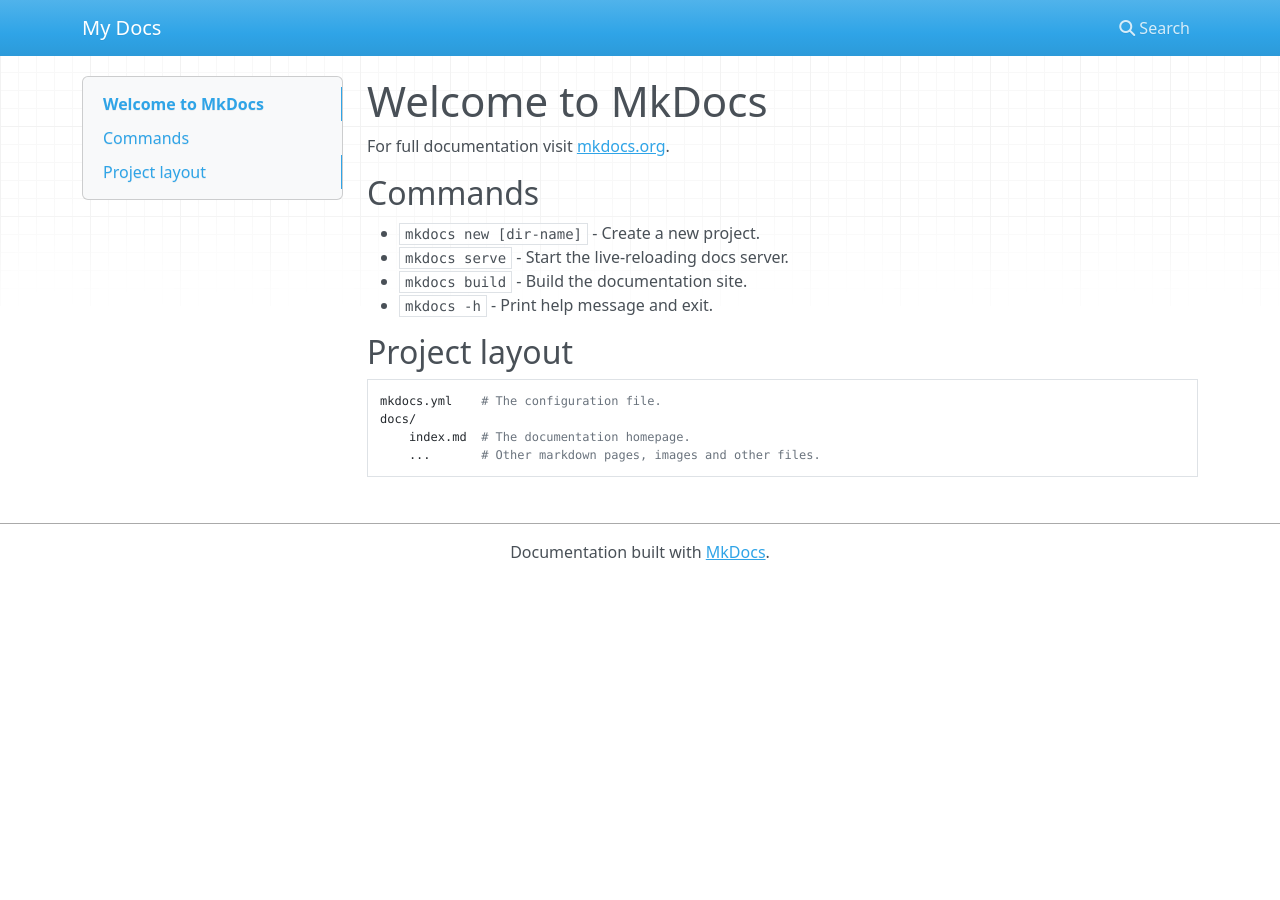
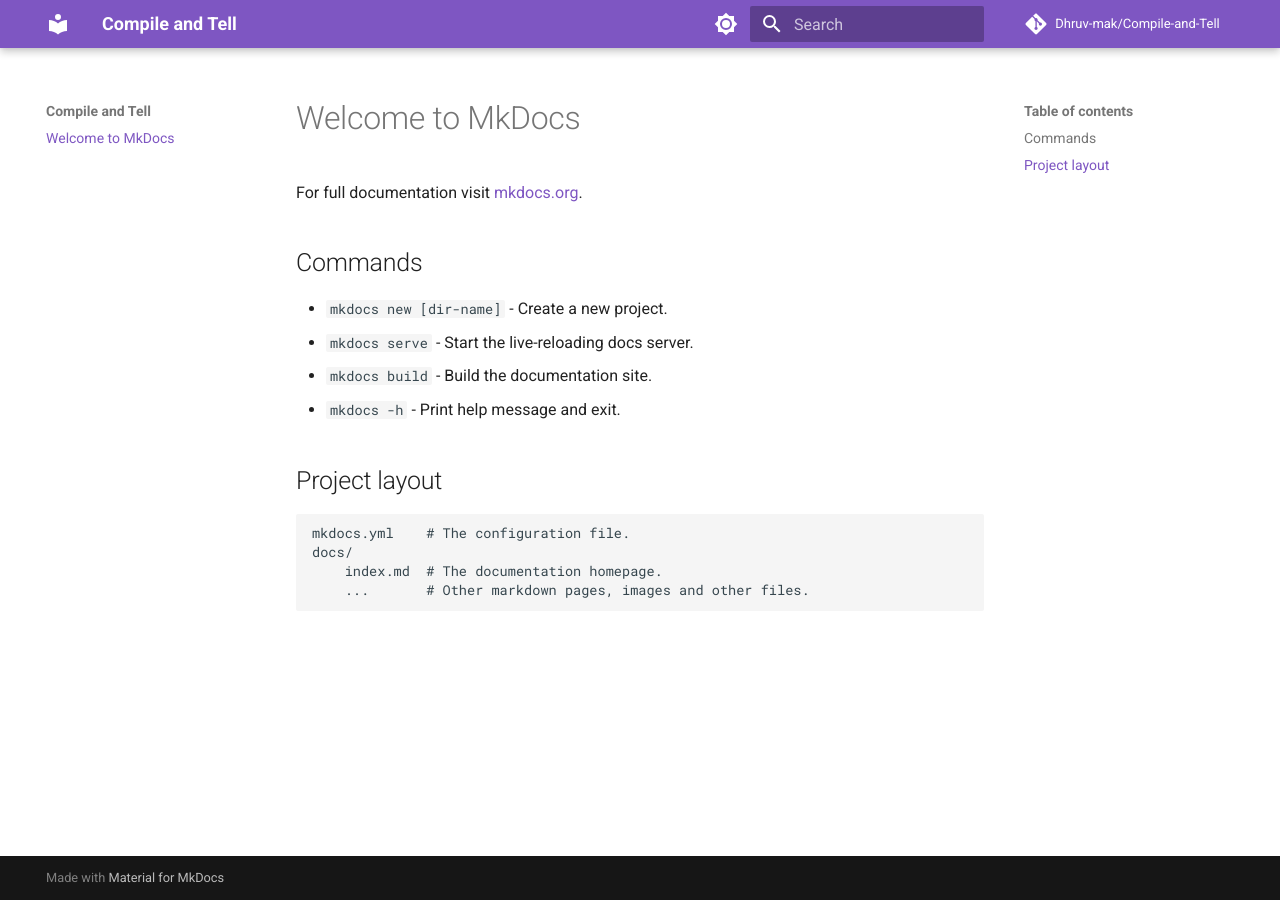
Before and after one commit to Dhruv-mak/Compile-and-Tell, an MkDocs documentation site: the page built from docs/index.md, in a window 1280 px wide. Built offline with MkDocs 1.6.1 and Material for MkDocs 9.7.7, drawn with Linux system fonts in a browser that asks for light colours; nearby versions of some CDN libraries; comment, search, counter and statistics services are not loaded.

Commit message:
Modify mkdos.yml to include git, change theme and custom seperator for search

```diff
--- a/mkdocs.yml
+++ b/mkdocs.yml
@@ -1 +1,27 @@
-site_name: My Docs
+site_name: Compile and Tell
+site_url: https://dhruv-mak.github.io/Compile-and-Tell/
+repo_name: Dhruv-mak/Compile-and-Tell
+repo_url: https://github.com/Dhruv-mak/Compile-and-Tell
+theme:
+  name: material
+  palette:
+    # Palette toggle for light mode
+    - media: "(prefers-color-scheme: light)"
+      scheme: default
+      primary: deep purple
+      accent: lime
+      toggle:
+        icon: material/brightness-7
+        name: Switch to dark mode
+
+    # Palette toggle for dark mode
+    - media: "(prefers-color-scheme: dark)"
+      scheme: slate
+      primary: deep purple
+      accent: lime
+      toggle:
+        icon: material/brightness-4
+        name: Switch to light mode
+plugins:
+  - search:
+      separator: '[\s\u200b\-_,:!=\[\]()"`/]+|\.(?!\d)|&[lg]t;|(?!\b)(?=[A-Z][a-z])'
```
